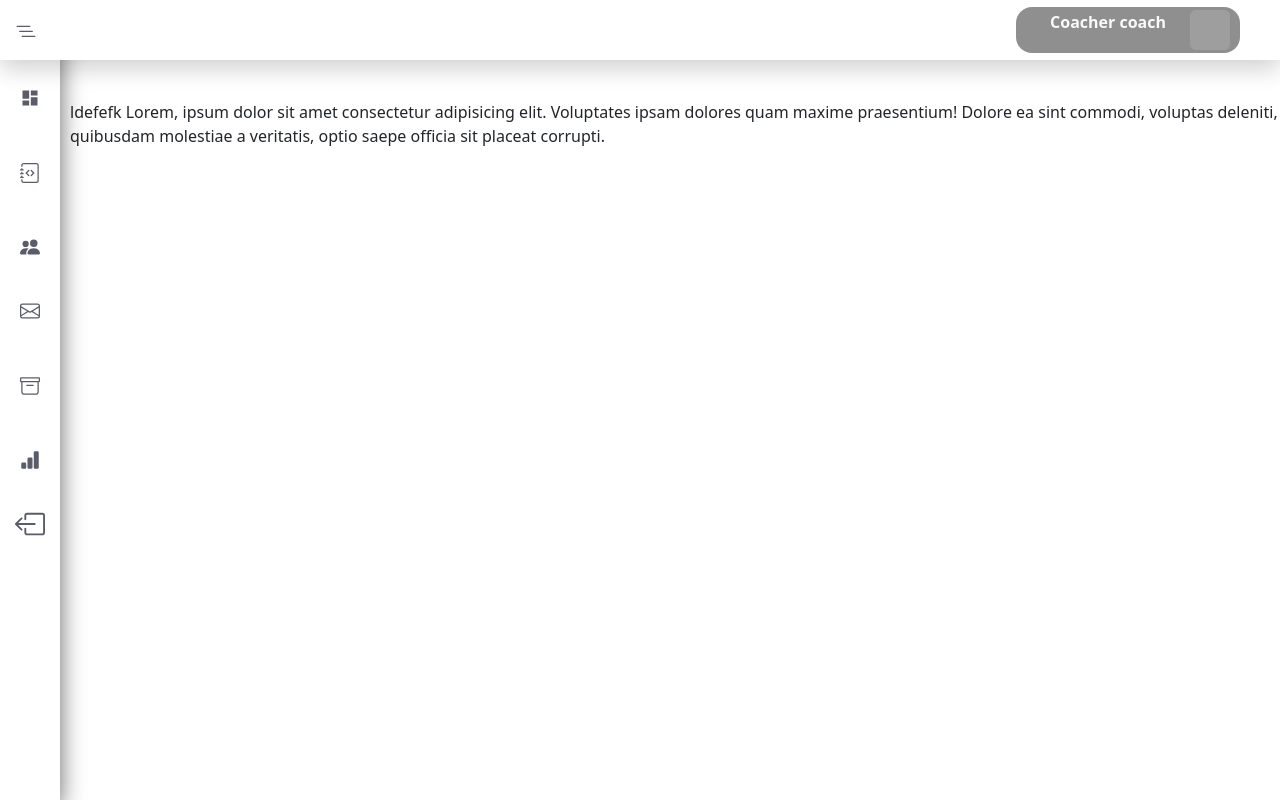
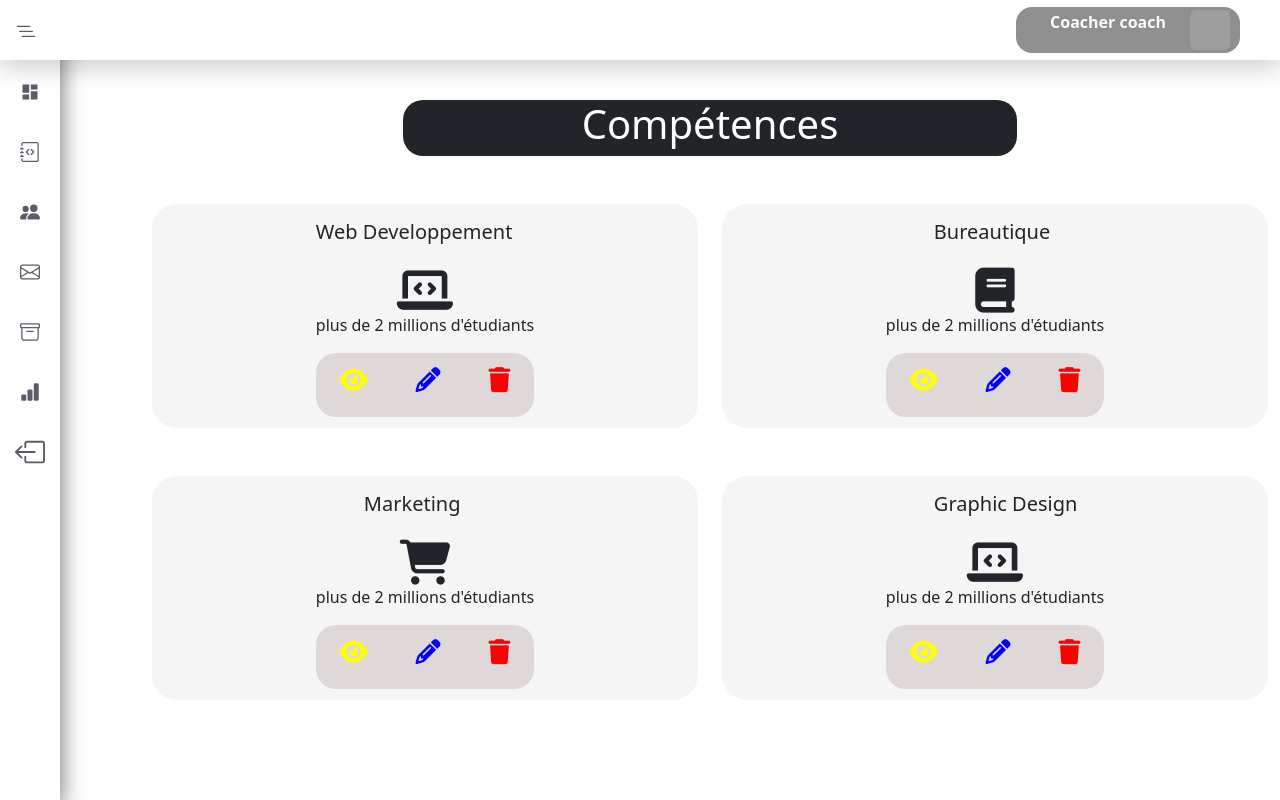
Before and after one commit to thierno-ba04/tache21, a React (Create React App) app: page /Programme in a window 1280 px wide. Shown: the top 800 px of the page. Built offline with nearby package versions, Linux system fonts and the light colour scheme; no server answers; the database is empty; grey boxes are pictures that could not be loaded.

Commit message:
first commit

```diff
--- a/public/index.html
+++ b/public/index.html
@@ -15,6 +15,7 @@
   integrity="sha384-T3c6CoIi6uLrA9TneNEoa7RxnatzjcDSCmG1MXxSR1GAsXEV/Dwwykc2MPK8M2HN"
   crossorigin="anonymous"
 />
+<link rel="stylesheet" href="https://cdnjs.cloudflare.com/ajax/libs/font-awesome/6.5.2/css/all.min.css">
     <link rel="apple-touch-icon" href="%PUBLIC_URL%/logo192.png" />
     <!--
       manifest.json provides metadata used when your web app is installed on a
--- a/src/components/SidebarEtudiant.js
+++ b/src/components/SidebarEtudiant.js
@@ -21,7 +21,7 @@ import {
   where,
 } from "firebase/firestore";
 import { auth, db } from "../firebase/firebase";
-import "./Sidebar.css";
+import "./sidebar.css";
 // import { upload } from "../../firebase-config";
 import { useNavigate } from "react-router-dom";
 import { signOut } from "firebase/auth";
--- a/src/components/sidebar.css
+++ b/src/components/sidebar.css
@@ -77,7 +77,10 @@
         margin: 9px 0 10px 0;
         font-size: 13px;
         font-weight: 800;
-        margin-top: 35px;
+        /* margin-top: 35px; */
+    }
+    .title:hover{
+      color: white;
     }
 
     nav{
@@ -115,7 +118,7 @@
 
     nav ul li a:hover,
     nav ul li .messagerie button:hover{
-        color: var(--bg-active);
+        color: white;
         border-bottom: none;
     }
     nav ul li:hover{
--- a/src/pages/pagesCoach/programme/Programme.js
+++ b/src/pages/pagesCoach/programme/Programme.js
@@ -1,14 +1,122 @@
-import React from 'react';
+import React from "react";
+import { Col, Container, Row } from "react-bootstrap";
+import "./programme.css";
 
 const Programme = () => {
-    return (
-        <div>
-            <p>
-                ldefefk
-                Lorem, ipsum dolor sit amet consectetur adipisicing elit. Voluptates ipsam dolores quam maxime praesentium! Dolore ea sint commodi, voluptas deleniti, quibusdam molestiae a veritatis, optio saepe officia sit placeat corrupti.
-            </p>
+  return (
+    <Container>
+      <div className="d-flex justify-content-center">
+        <div
+          className="bg-dark "
+          style={{ color: "white", width: "55%", borderRadius: "20px" }}
+        >
+          <h1 className="text-center">Compétences</h1>
         </div>
-     );
-}
+      </div>
+      <Row>
+        <Col md={6}>
+          <div
+            className="mere-web mt-5 d-flex justify-content-center"
+            style={{ borderRadius: "25px", height: "14rem" }}
+          >
+            <div className=" " style={{ color: "" }}>
+              <h5 className="mt-3">Web Developpement</h5>
+              <div className="icons d-flex justify-content-center mt-4">
+                <i class="fa-solid fa-laptop-code"></i>
+              </div>
+              <p>plus de 2 millions d'étudiants</p>
+              <div className="eye-pen d-flex justify-content-center gap-5">
+                <div>
+                  <i class="fa-solid fa-eye" style={{color:"yellow"}}></i>
+                </div>
+                <div>
+                  <i class="fa-solid fa-pencil" style={{color:"blue"}}></i>
+                </div>
+                <div>
+                  <i class="fa-solid fa-trash" style={{color:"red"}}></i>
+                </div>
+              </div>
+            </div>
+          </div>
+        </Col>
+        <Col md={6}>
+          <div
+            className="mere-web mt-5 d-flex justify-content-center"
+            style={{ borderRadius: "25px", height: "14rem" }}
+          >
+            <div className=" " style={{ color: "" }}>
+              <h5 className="mt-3 ms-5">Bureautique</h5>
+              <div className="icons d-flex justify-content-center mt-4">
+              <i class="fa-solid fa-book"></i>              </div>
+              <p>plus de 2 millions d'étudiants</p>
+              <div className="eye-pen d-flex justify-content-center gap-5">
+                <div>
+                  <i class="fa-solid fa-eye" style={{color:"yellow"}}></i>
+                </div>
+                <div>
+                  <i class="fa-solid fa-pencil" style={{color:"blue"}}></i>
+                </div>
+                <div>
+                  <i class="fa-solid fa-trash" style={{color:"red"}}></i>
+                </div>
+              </div>
+            </div>
+          </div>
+        </Col>
+      </Row>
+      <Row>
+        <Col md={6}>
+          <div
+            className="mere-web mt-5 d-flex justify-content-center"
+            style={{ borderRadius: "25px", height: "14rem" }}
+          >
+            <div className=" " style={{ color: "" }}>
+              <h5 className="mt-3 ms-5">Marketing</h5>
+              <div className="icons d-flex justify-content-center mt-4">
+              <i class="fa-solid fa-cart-shopping"></i>              </div>
+              <p>plus de 2 millions d'étudiants</p>
+              <div className="eye-pen d-flex justify-content-center gap-5">
+                <div>
+                  <i class="fa-solid fa-eye" style={{color:"yellow"}}></i>
+                </div>
+                <div>
+                  <i class="fa-solid fa-pencil" style={{color:"blue"}}></i>
+                </div>
+                <div>
+                  <i class="fa-solid fa-trash" style={{color:"red"}}></i>
+                </div>
+              </div>
+            </div>
+          </div>
+        </Col>
+        <Col md={6}>
+          <div
+            className="mere-web mt-5 d-flex justify-content-center"
+            style={{ borderRadius: "25px", height: "14rem" }}
+          >
+            <div className=" " style={{ color: "" }}>
+              <h5 className="mt-3 ms-5">Graphic Design</h5>
+              <div className="icons d-flex justify-content-center mt-4">
+                <i class="fa-solid fa-laptop-code"></i>
+              </div>
+              <p>plus de 2 millions d'étudiants</p>
+              <div className="eye-pen d-flex justify-content-center gap-5">
+                <div>
+                  <i class="fa-solid fa-eye" style={{color:"yellow"}}></i>
+                </div>
+                <div>
+                  <i class="fa-solid fa-pencil" style={{color:"blue"}}></i>
+                </div>
+                <div>
+                  <i class="fa-solid fa-trash" style={{color:"red"}}></i>
+                </div>
+              </div>
+            </div>
+          </div>
+        </Col>
+      </Row>
+    </Container>
+  );
+};
 
 export default Programme;
--- /dev/null
+++ b/src/pages/pagesCoach/programme/programme.css
@@ -0,0 +1,20 @@
+.mere-web{
+    background: rgb(245, 245, 245);
+
+
+}
+
+.icons{
+    font-size: 45px;
+}
+
+.eye-pen{
+    background: rgb(223, 216, 216);
+    border-radius: 20px;
+    height: 4rem;
+    padding-top: 15px;
+    /* width: 15rem; */
+}
+.eye-pen .fa-solid{
+    font-size: 25px;
+}
```
